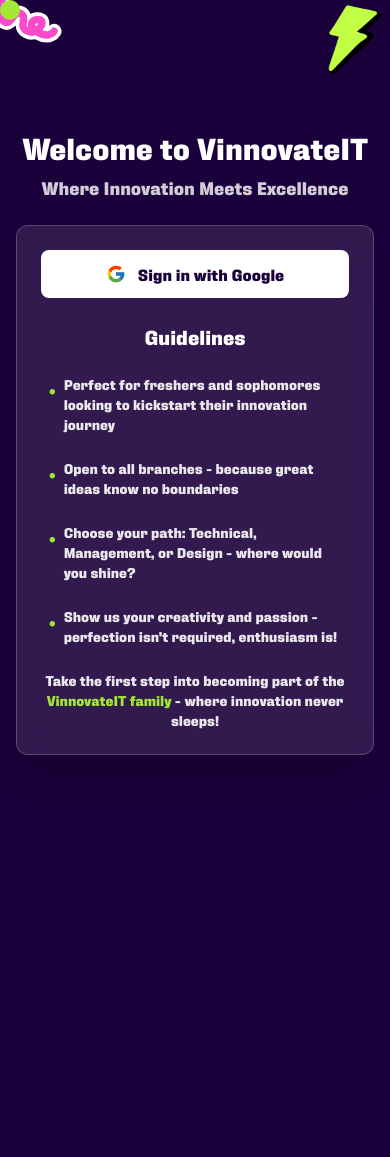
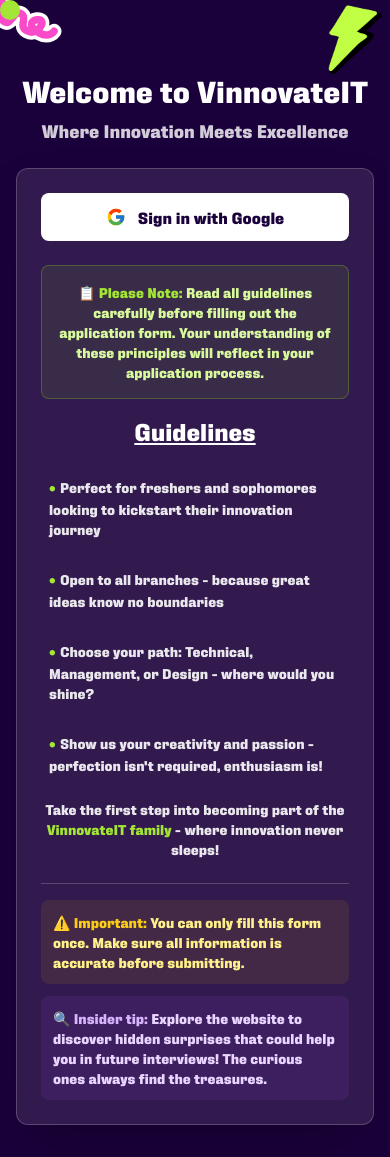
Before and after one commit to vinnovateit/Recruitments2024, a Next.js app: page /apply in a window 390 px wide. Before the commit the page ends 844 px from the top, so only its background shows below. Built offline with nearby package versions, Linux system fonts and the light colour scheme; no server answers.

Commit message:
fix: responsiveness in login page

```diff
--- a/src/components/LoginScreen.tsx
+++ b/src/components/LoginScreen.tsx
@@ -63,7 +63,7 @@
         </motion.div>
 
         <motion.div
-          className="bg-white/10 backdrop-blur-lg rounded-xl p-6 w-full max-w-md relative border border-white/20 shadow-2xl"
+          className="bg-white/10 backdrop-blur-lg rounded-xl p-6 w-full md:w-3/5 lg:w-70vw max-w-4xl relative border border-white/20 shadow-2xl mx-auto"
           initial={{ y: 50, opacity: 0 }}
           animate={{ y: 0, opacity: 1 }}
           transition={{ duration: 0.6, delay: 0.4 }}
@@ -93,8 +93,21 @@
             animate={{ opacity: 1 }}
             transition={{ duration: 0.6, delay: 0.6 }}
           >
-            <h2 className="text-white text-xl font-semibold mb-4 text-center">Guidelines</h2>
-            <motion.ul className="text-white/90 space-y-2 mb-4 text-sm">
+              <motion.div
+              className="bg-lime-500/10 rounded-lg p-4 border border-lime-500/30 my-4"
+              initial={{ y: 20, opacity: 0 }}
+              animate={{ y: 0, opacity: 1 }}
+              transition={{ duration: 0.5, delay: 1.1 }}
+              whileHover={{ backgroundColor: "rgba(132, 204, 22, 0.15)" }}
+            >
+              <p className="text-lime-200 text-sm font-medium text-center">
+                <span className="text-lime-400 font-bold">📋 Please Note:</span> Read all guidelines carefully before filling out the application form. Your understanding of these principles will reflect in your application process.
+              </p>
+            </motion.div>
+            <h2 className="text-white text-2xl font-semibold mb-4 text-center"><u>Guidelines</u></h2>
+
+          </motion.div>
+            <motion.ul className="text-white/90 space-y-2 mb-4 text-sm list-none">
               {[
                 "Perfect for freshers and sophomores looking to kickstart their innovation journey",
                 "Open to all branches - because great ideas know no boundaries",
@@ -109,12 +122,13 @@
                   transition={{ duration: 0.5, delay: 0.7 + index * 0.1 }}
                   whileHover={{ x: 10 }}
                 >
-                  <span className="text-lime-400 text-lg">•</span>
-                  <span>{text}</span>
+
+                  <span><span className="text-lime-400 text-lg">• </span>{text}</span>
                 </motion.li>
               ))}
             </motion.ul>
-          </motion.div>
+
+
 
           <motion.p
             className="text-white/90 text-center font-bold text-sm"
@@ -126,6 +140,25 @@
             <span className="text-lime-400"> VinnovateIT family </span>
             - where innovation never sleeps!
           </motion.p>
+
+          <motion.div
+            className="mt-6 pt-4 border-t border-white/20"
+            initial={{ opacity: 0 }}
+            animate={{ opacity: 1 }}
+            transition={{ duration: 0.6, delay: 1.4 }}
+          >
+            <div className="bg-yellow-500/10 rounded-lg p-3 mb-3">
+              <p className="text-yellow-200 text-sm font-medium">
+                <span className="text-yellow-400">⚠️ Important:</span> You can only fill this form once. Make sure all information is accurate before submitting.
+              </p>
+            </div>
+
+            <div className="bg-purple-500/10 rounded-lg p-3">
+              <p className="text-purple-200 text-sm font-medium">
+                <span className="text-purple-300">🔍 Insider tip:</span> Explore the website to discover hidden surprises that could help you in future interviews! The curious ones always find the treasures.
+              </p>
+            </div>
+          </motion.div>
         </motion.div>
       </div>
     </div>
```
